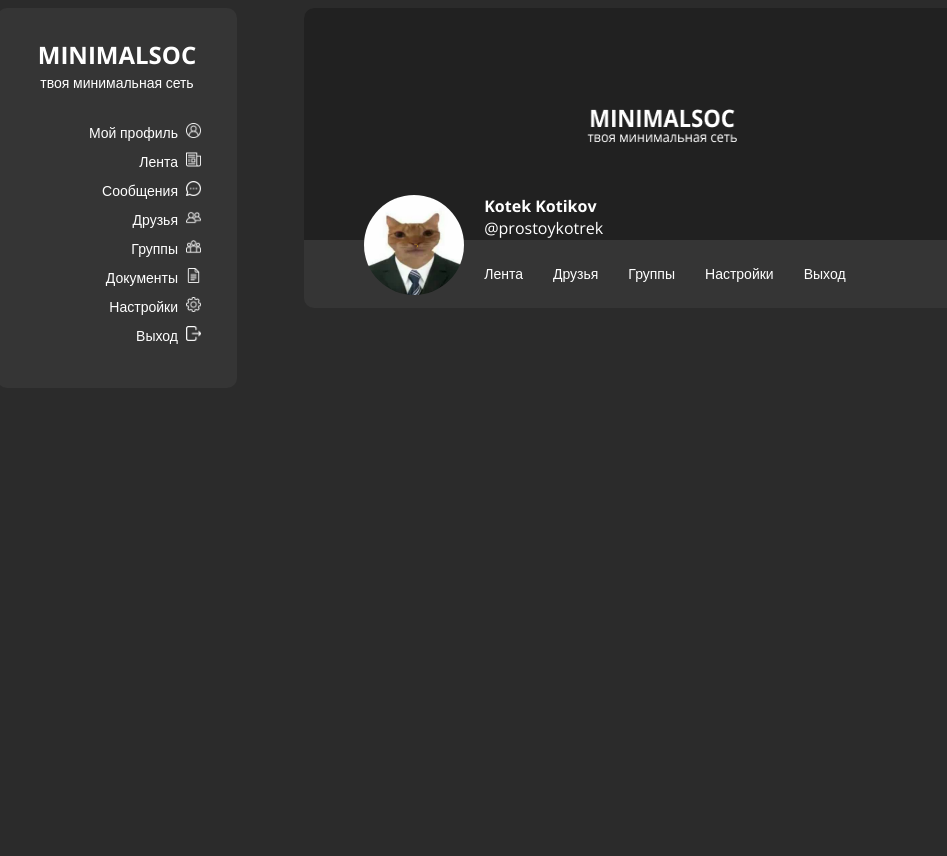
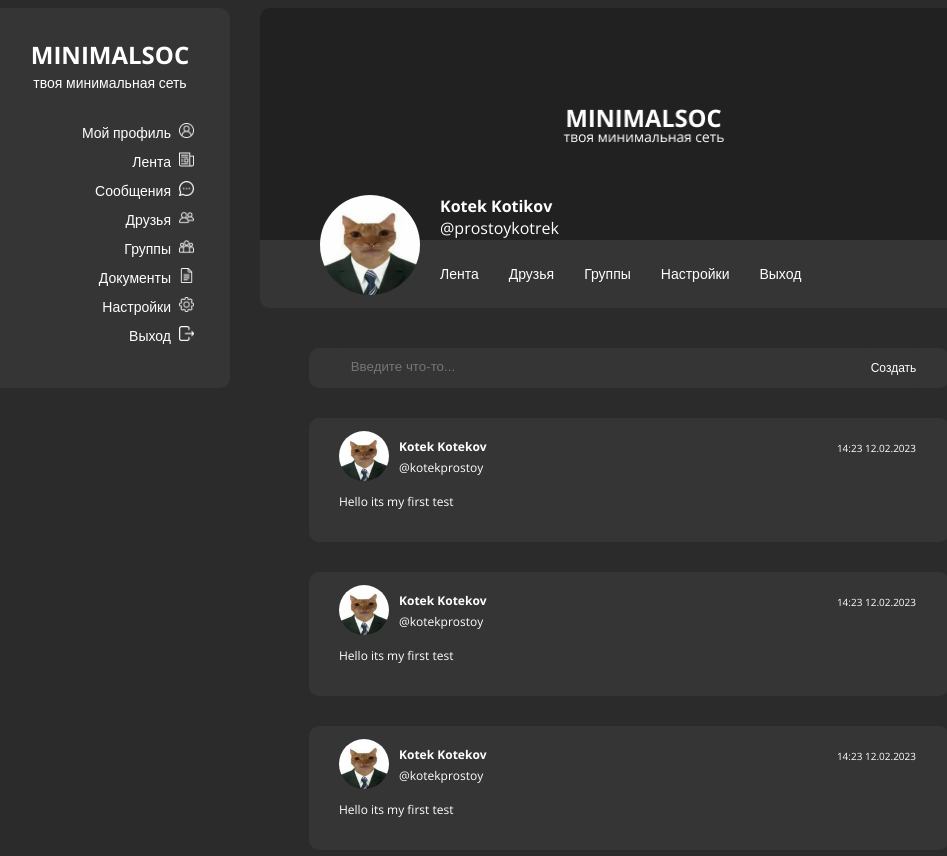
Before and after one commit to Introvert696/minimal-soc-frontend-new, a Vue app: page /profile in a window 1280 px wide. Shown: the whole page, without its empty margins (131-1078 px from the left). Before the commit the page ends 800 px from the top, so only its background shows below. Built offline with nearby package versions, Linux system fonts and the light colour scheme.

Commit message:
сделал раздел - мой профиль

```diff
--- a/public/css/main.css
+++ b/public/css/main.css
@@ -88,7 +88,7 @@ a {
 /* board start */
 .menu-board {
   width: 240px;
-  min-height: 360px;
+  height: 360px;
   background-color: #353535;
   border-radius: 10px;
   padding-bottom: 20px;
@@ -106,15 +106,16 @@ a {
   margin-bottom: 10px;
 }
 .user-header-info {
-  width: 70%;
-
+  width: 60vw;
+  margin-left: 30px;
   height: 300px;
   background-color: #353535;
   border-radius: 10px;
 }
 .profilecontent {
-  width: 80vw;
   margin: auto;
+  display: flex;
+  justify-content: center;
 }
 .user-header-info img {
   width: 100%;
@@ -150,3 +151,78 @@ a {
 .profile-nav-link {
   margin-right: 30px;
 }
+.create-post-form {
+  margin: auto;
+  width: 50vw;
+  background-color: #353535;
+  height: 40px;
+  border-radius: 10px;
+  display: flex;
+  justify-content: center;
+  margin-top: 40px;
+}
+.create-post-form input {
+  height: 35px;
+  border-radius: 10px;
+  background-color: #353535;
+  border: none;
+  width: 80%;
+  outline: none;
+  color: white;
+  padding-left: 15px;
+}
+.create-post-form input ::placeholder {
+  color: white;
+}
+.create-post-form button {
+  height: 40px;
+  border-radius: 10px;
+  border: none;
+  background-color: #353535;
+  color: white;
+  font-size: 12px;
+}
+.post-board {
+  width: 50vw;
+  min-height: 50px;
+  margin: auto;
+  background-color: #353535;
+  border-radius: 10px;
+  margin-top: 30px;
+  color: white;
+}
+.post-board-header {
+  display: flex;
+  justify-content: space-between;
+  margin: auto;
+}
+.post-board-header-user-info {
+  margin-left: 30px;
+  margin-top: 13px;
+}
+.post-board-header-user-info img {
+  border-radius: 50px;
+}
+.post-board-header-user-info-title {
+  margin-top: 5%;
+  margin-left: 10px;
+}
+.post-board-header-user-info-title p {
+  margin: 0px;
+  font-size: 12px;
+  font-weight: 800;
+}
+.post-board-header-user-info-title span {
+  font-size: 12px;
+}
+.post-board-header-user-info-date {
+  margin-right: 33px;
+  font-size: 10px;
+  margin-top: 2%;
+}
+.post-board-content {
+  font-size: 12px;
+  margin-left: 30px;
+  margin-right: 30px;
+  padding-bottom: 20px;
+}
--- a/src/components/menuboard.vue
+++ b/src/components/menuboard.vue
@@ -3,7 +3,7 @@
     <logo />
     <div class="menu-links">
       <div class="link">
-        <a href="#">Мой профиль</a>
+        <a href="/profile">Мой профиль</a>
         <img
           src="@/assets/001-user.png"
           alt="user-icon"
@@ -12,7 +12,7 @@
         />
       </div>
       <div class="link">
-        <a href="#">Лента</a>
+        <a href="/feed">Лента</a>
         <img
           src="@/assets/004-newspaper.png"
           alt="feed-icon"
@@ -21,7 +21,7 @@
         />
       </div>
       <div class="link">
-        <a href="#">Сообщения</a>
+        <a href="/mail">Сообщения</a>
         <img
           src="@/assets/008-messenger.png"
           alt="message-icon"
@@ -30,7 +30,7 @@
         />
       </div>
       <div class="link">
-        <a href="#">Друзья</a>
+        <a href="/friend">Друзья</a>
         <img
           src="@/assets/005-friends.png"
           alt="friend-icon"
@@ -39,7 +39,7 @@
         />
       </div>
       <div class="link">
-        <a href="#">Группы</a>
+        <a href="/group">Группы</a>
         <img
           src="@/assets/006-group.png"
           alt="group-icon"
@@ -48,7 +48,7 @@
         />
       </div>
       <div class="link">
-        <a href="#">Документы</a>
+        <a href="/document">Документы</a>
         <img
           src="@/assets/002-google-docs.png"
           alt="document-icon"
@@ -57,7 +57,7 @@
         />
       </div>
       <div class="link">
-        <a href="#">Настройки</a>
+        <a href="/setting">Настройки</a>
         <img
           src="@/assets/003-settings.png"
           alt="setting-icon"
@@ -66,7 +66,7 @@
         />
       </div>
       <div class="link">
-        <a href="#">Выход</a>
+        <a href="/exit">Выход</a>
         <img
           src="@/assets/007-exit.png"
           alt="exit-icon"
--- /dev/null
+++ b/src/components/post.vue
@@ -0,0 +1,28 @@
+<template>
+  <div class="post-board">
+    <div class="post-board-header">
+      <div class="post-board-header-user-info flex">
+        <img src="@/assets/testlogo.jpg" alt="#" width="50" height="50" />
+        <div class="post-board-header-user-info-title">
+          <p>{{ namelastname }}</p>
+          <span>@{{ login }}</span>
+        </div>
+      </div>
+      <div class="post-board-header-user-info-date">
+        <p>{{ date }}</p>
+      </div>
+    </div>
+    <div class="post-board-content">
+      <p>
+        {{ content }}
+      </p>
+    </div>
+  </div>
+</template>
+
+<script>
+export default {
+  name: "post",
+  props: ["content", "namelastname", "login", "date"],
+};
+</script>
--- /dev/null
+++ b/src/components/profile/createpostform.vue
@@ -0,0 +1,12 @@
+<template>
+  <form :action="action" class="create-post-form">
+    <input type="text" placeholder="Введите что-то..." />
+    <button type="submit">Создать</button>
+  </form>
+</template>
+<script>
+export default {
+  name: "createpostform",
+  props: ["action"],
+};
+</script>
--- a/src/router/index.js
+++ b/src/router/index.js
@@ -69,6 +69,16 @@ const routes = [
     name: "selectedGroup",
     component: LoginView,
   },
+  {
+    path: "/setting",
+    name: "setting",
+    component: LoginView,
+  },
+  {
+    path: "/exit",
+    name: "exit",
+    component: LoginView,
+  },
 ];
 
 const router = createRouter({
--- a/src/views/ProfileView.vue
+++ b/src/views/ProfileView.vue
@@ -1,17 +1,45 @@
 <template>
-  <div class="flex profilecontent">
+  <div class="profilecontent">
     <menuboard />
-    <userheaderinfo />
+    <div class="">
+      <userheaderinfo />
+      <createpostform />
+      <div class="posts">
+        <post
+          content="Hello its my first test"
+          namelastname="Kotek Kotekov"
+          login="kotekprostoy"
+          date="14:23 12.02.2023"
+        />
+        <post
+          content="Hello its my first test"
+          namelastname="Kotek Kotekov"
+          login="kotekprostoy"
+          date="14:23 12.02.2023"
+        />
+        <post
+          content="Hello its my first test"
+          namelastname="Kotek Kotekov"
+          login="kotekprostoy"
+          date="14:23 12.02.2023"
+        />
+      </div>
+    </div>
   </div>
 </template>
 <script>
 import menuboard from "../components/menuboard.vue";
 import userheaderinfo from "@/components/profile/userheaderinfo.vue";
+import createpostform from "@/components/profile/createpostform.vue";
+import post from "@/components/post.vue";
+
 export default {
   name: "ProfileView",
   components: {
     menuboard,
     userheaderinfo,
+    createpostform,
+    post,
   },
 };
 </script>
```
